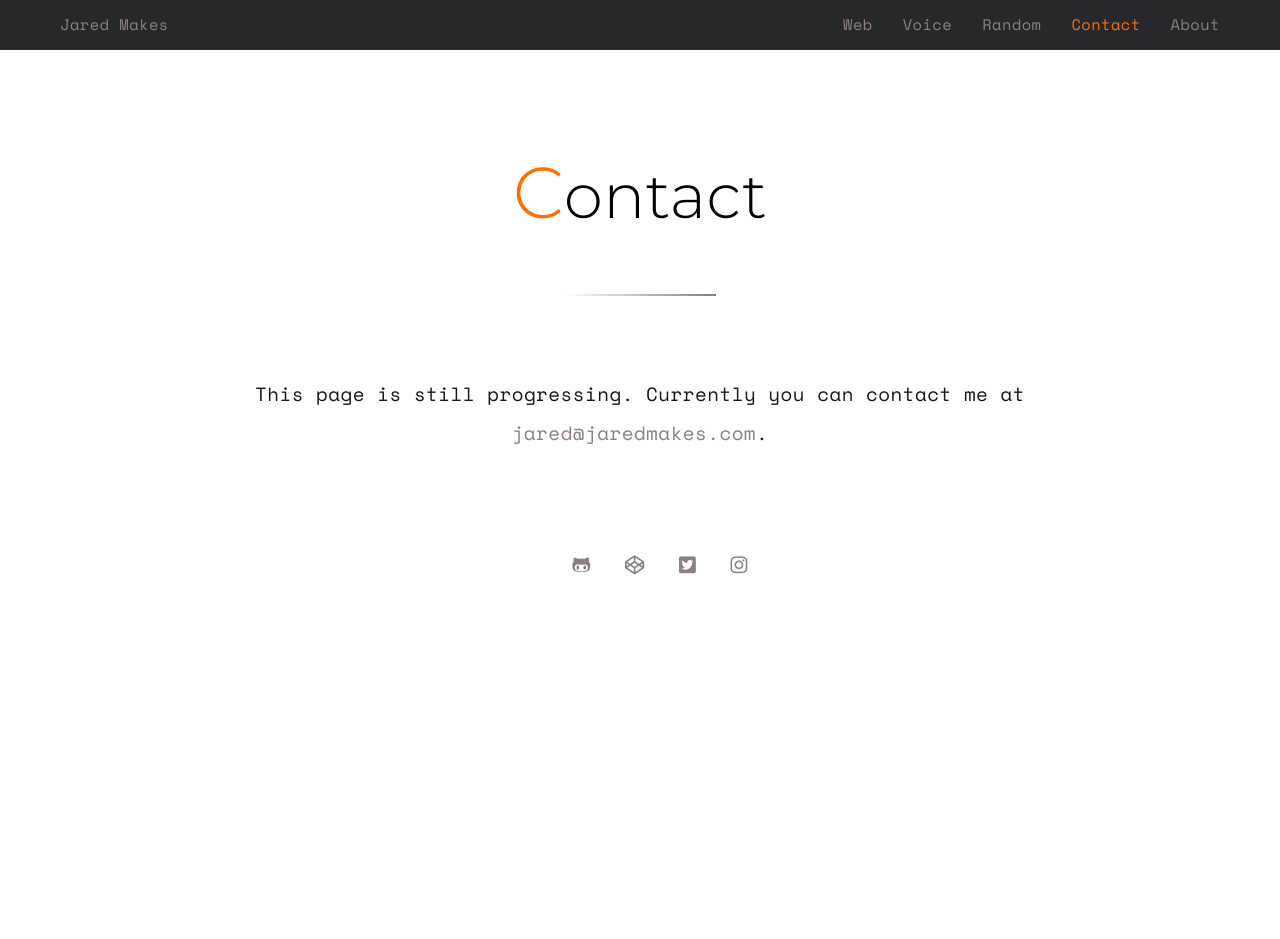
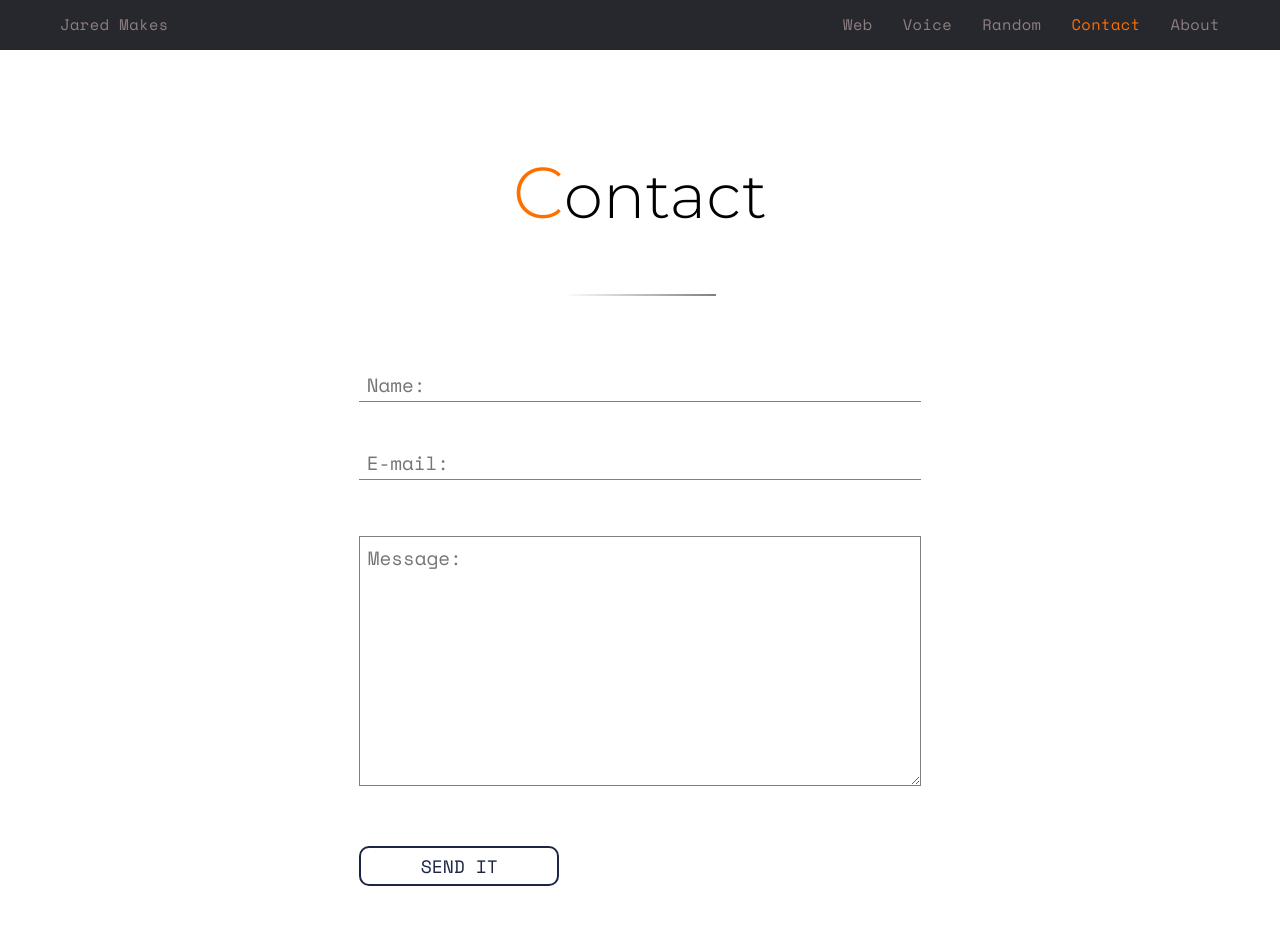
Before and after one commit to TruJared/portfolio, a website built with Parcel: page src/views/contact.html in a window 1280 px wide. Shown: the top 939 px of the page. Before the commit the page ends 800 px from the top, so only its background shows below. Built offline with nearby package versions, Linux system fonts and the light colour scheme.

Commit message:
added netlify form

```diff
--- a/src/styles/components/_reusables.scss
+++ b/src/styles/components/_reusables.scss
@@ -28,3 +28,7 @@
     }
   }
 }
+
+.big-image {
+  max-width: 500px;
+}
--- a/src/styles/main.scss
+++ b/src/styles/main.scss
@@ -10,3 +10,4 @@
 @import 'components/footer';
 @import 'pages/index';
 @import 'pages/pages';
+@import 'pages/form';
--- /dev/null
+++ b/src/styles/pages/_form.scss
@@ -0,0 +1,47 @@
+// todo convert to sass //
+// todo make look nice //
+
+.wrapper__contact {
+  display: flex;
+  flex-direction: column;
+  height: 100vh;
+  justify-content: space-between;
+}
+
+form {
+  margin: -50px auto 0;
+  max-width: 600px;
+  padding: 1em;
+}
+
+label {
+  display: inline-block;
+  width: 100%;
+  text-align: left;
+  margin-bottom: $spacer * 0.5 0;
+}
+
+input,
+textarea {
+  width: 100%;
+  border: 0;
+  border-bottom: 1px solid grey(2);
+  padding: 10px $spacer * 0.5 5px $spacer * 0.5;
+  transition: all 0.25s linear;
+}
+
+textarea {
+  vertical-align: bottom;
+  height: 250px;
+  border: 1px solid grey(2);
+  margin-top: $spacer;
+}
+
+input:focus,
+textarea:focus {
+  background: rgba(grey(1), 0.2);
+}
+
+.contact-form__button {
+  margin: $spacer * 4 0 $spacer * 2;
+}
--- a/src/styles/pages/_pages.scss
+++ b/src/styles/pages/_pages.scss
@@ -78,10 +78,6 @@
   font-style: italic;
 }
 
-.big-image {
-  max-width: 750px;
-}
-
 .about-page {
   text-align: center;
 
--- a/src/views/contact.html
+++ b/src/views/contact.html
@@ -65,33 +65,38 @@
     <header class="header header__pages">
       <h1 class="header__pages__title">Contact</h1>
     </header>
+
+    <div class="wrapper wrapper__contact">
     <section class="section section__pages">
-      <div class="portfolio__entry" style="text-align: center">
-        <!-- ! remove inline sytling on this page -->
+      <div class="portfolio__entry">
+        <!-- form -->
+        <form name="Contact Form - Jared Makes" method="post" class="contact-form" data-netlify="true">
+          <div class="contact-form__item contact-form__name">
+            <label for="name"></label>
+            <input type="text" placeholder="Name: " name="user_name">
+          </div>
+          <div class="contact-form__item contact-form__email">
+            <label for="email"></label>
+            <input type="email"  placeholder="E-mail: " name="user_email">
+          </div>
+          <div class="contact-form__item contact-form__message">
+            <label for="message"></label>
+            <textarea  name="user_message" placeholder="Message:"></textarea>
+              <button type="submit" class="button contact-form__button">Send it</button>
+          </div>
+        </form>
+      </div>
 
-        <p class="portfolio__entry__description">
-          This page is still progressing. Currently you can contact me at
-          <a href="mailto:jared@jaredmakes.com">jared@jaredmakes.com</a>.
-        </p>
-      </div>
     </section>
-    <!-- <footer class="footer">
+    <footer class="footer fixed-footer">
     <p>
       Created By
       <a href="#">Jared Truscott</a> &copy;
       <script>
         document.write(new Date().getFullYear());
-      </script> -->
-    <!-- ! remove this div -->
-    <!-- ! remove inline sytling on this page -->
-
-    <div
-      class="flex-wrap"
-      style="display:flex; place-content: center; place-items: center"
-    >
+      </script>
       <ul
         class="footer__social-links"
-        style="display: flex; place-content: space-around; place-items: center; width: 250px; "
       >
         <li>
           <a
@@ -126,9 +131,10 @@
           ></a>
         </li>
       </ul>
-    </div>
-    <!-- </p>
-  </footer> -->
+    </p>
+  </footer>
+          </div>
+
     <script src="../javascripts/app.js"></script>
   </body>
 </html>
```
